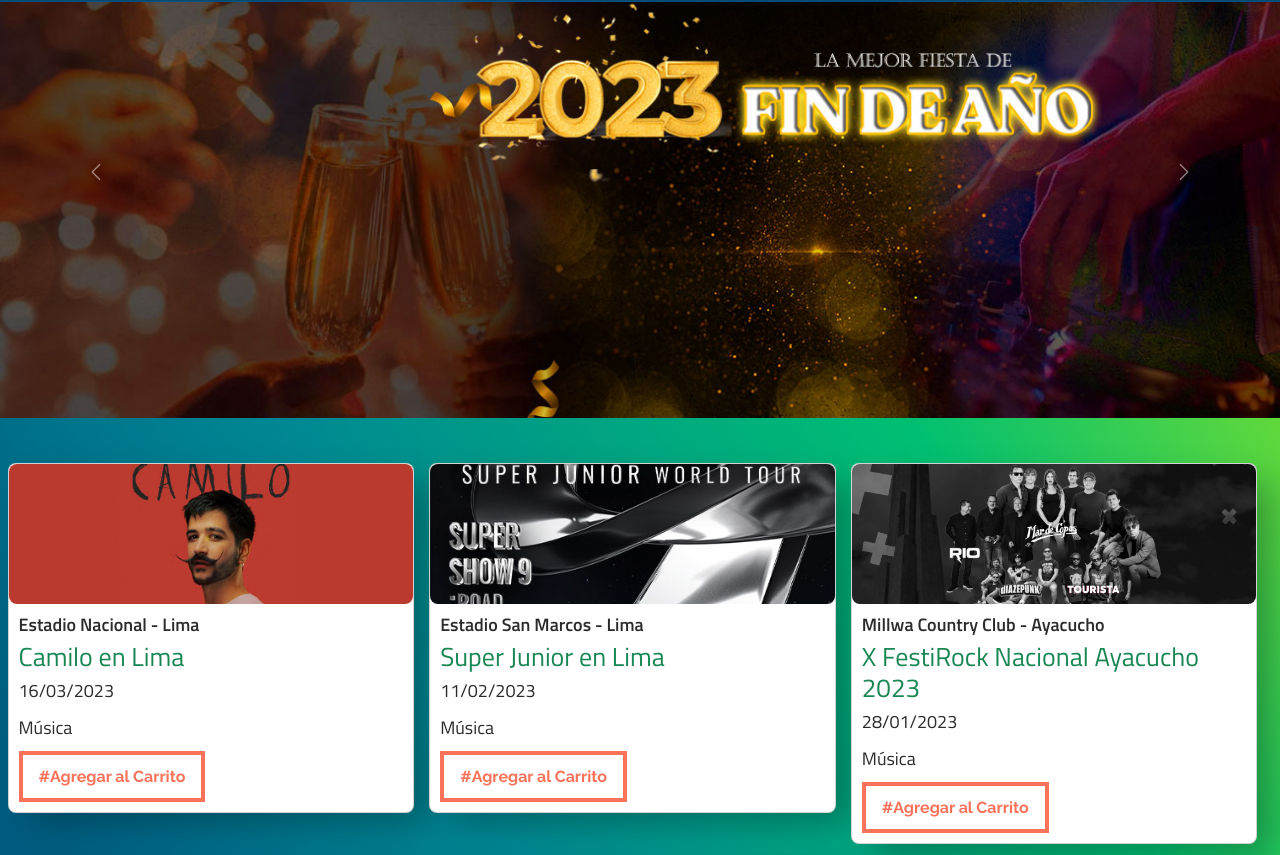
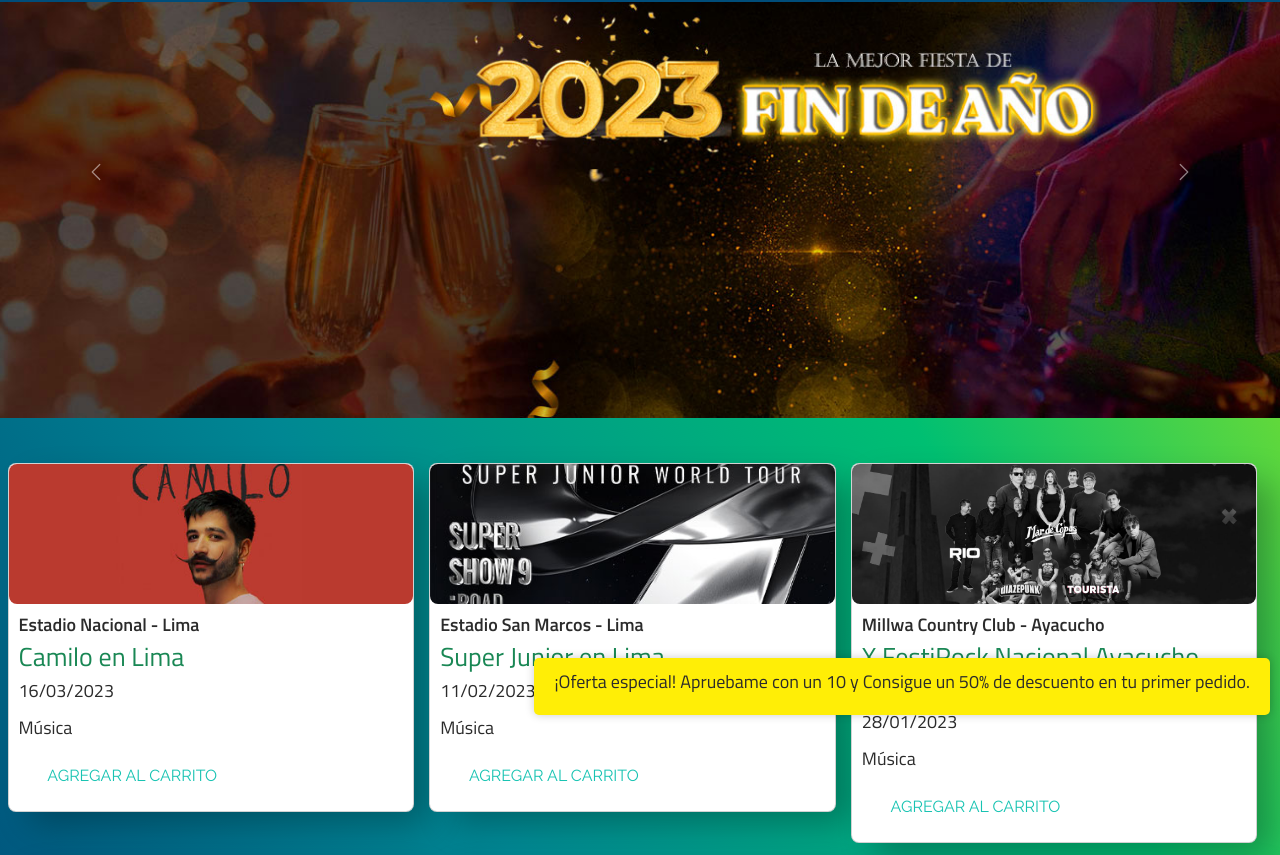
Before and after one commit to pbuitron/Javascript, a plain HTML site: page index.html in a window 1280 px wide. Shown: the part 75-930 px from the top of the page. Drawn offline with nearby package versions, Linux system fonts and the light colour scheme; some packages are replaced by stand-ins of ours; a script that the page names is missing.

Commit message:
Trabajo final modificado

```diff
--- a/index.html
+++ b/index.html
@@ -105,6 +105,9 @@
         </div>
 
     </section>
+    <div id="mensaje-flotante" style="display: none;">
+        <p>¡Oferta especial! Apruebame con un 10 y Consigue un 50% de descuento en tu primer pedido.</p>
+      </div>
 
 
 
--- a/js/app.js
+++ b/js/app.js
@@ -83,8 +83,10 @@ function cardsDOM() {
           <h5 class="card-title text-success"><strong> ${conciertos.descripcion}</strong></h5>
           <p class="card-text">${conciertos.fechaDePresentacion}</p>
           <p class="card-text">${conciertos.categoria}</p>
-          <button class="button" id = "btn${conciertos.item}">#Agregar al Carrito</button>
-        </div>
+
+          <button class="button" id = "btn${conciertos.item}">Agregar al Carrito</button>
+
+          </div>
       </div>
         `;
         contenedorPadre.appendChild(contenedorCards);
@@ -197,10 +199,10 @@ function mostrarCarrito(carrito) {
 
         eliminar.addEventListener("click", () => {
 
-          eliminarDelCarrito(concierto.item);
+            eliminarDelCarrito(concierto.item);
         })
     })
-   calcularTotal();
+    calcularTotal();
 }
 const aumenta = (item) => {
     const entradaEnCarrito = carrito.find(entrada => entrada.item === item);
@@ -275,7 +277,7 @@ const eliminarDelCarrito = (item) => {
 
 
     const entrada = carrito.find(entrada => entrada.item === item);
-   const indice = carrito.indexOf(entrada);
+    const indice = carrito.indexOf(entrada);
 
     carrito.splice(indice, 1);
     localStorage.setItem("carrito", JSON.stringify(carrito));
@@ -285,13 +287,13 @@ const eliminarDelCarrito = (item) => {
 
 }
 
-function calcularTotal(){
+function calcularTotal() {
     const PrintSubtotal = document.querySelector(`.subtotal`);
     const PrintIgv = document.querySelector(`.igv`)
-    const PrintTotal =document.querySelector(`.totalVenta`)
+    const PrintTotal = document.querySelector(`.totalVenta`)
 
     // Se calcula el total de cada producto en el carrito
-    carrito.forEach((producto) =>{
+    carrito.forEach((producto) => {
         producto.total = producto.cantidad * producto.precio
     });
 
@@ -313,3 +315,22 @@ function calcularTotal(){
     PrintTotal.innerHTML = `S/. ${precioVentaRedondeado}`
 
 }
+
+const nuevaPromesa = new Promise((resolve, reject) => {
+
+    const mensajeFlotante = document.getElementById("mensaje-flotante");
+    mensajeFlotante.style.display = "block";
+
+        setTimeout(() => {
+      mensajeFlotante.style.display = "none";
+      resolve();
+    }, 10000);
+  });
+
+  nuevaPromesa.then(() => {
+    console.log("Solicitud de aprobación completa");
+  });
+
+  nuevaPromesa.catch((error) => {
+    console.error(error);
+  });
--- a/partials/Paginas/_cards.scss
+++ b/partials/Paginas/_cards.scss
@@ -22,18 +22,51 @@ border-radius:0.8rem;
 .col{
     justify-content: center;
 }
-.button {
-    padding: 0.6em 1em;
-    border: 4px solid #fa725a;
-    transition: ease-in-out 0.3s;
+button {
+    padding: 0.8em 1.8em;
+    border: 0px solid #17C3B2;
+    position: relative;
+    overflow: hidden;
     background-color: transparent;
-    color: #fa725a;
-    font-weight: bolder;
+    text-align: center;
+    text-transform: uppercase;
     font-size: 16px;
+    transition: .3s;
+    z-index: 1;
+    font-family: inherit;
+    color: #17C3B2;
    }
 
-   .button:hover {
-    transform: scale(1.2) rotate(10deg);
-    background-color: #fa725a;
-    color: white;
+   button::before {
+    content: '';
+    width: 0;
+    height:400%;
+    position: absolute;
+    top: 50%;
+    left: 50%;
+    transform: translate(-50%, -50%) rotate(45deg);
+    background: #17C3B2;
+    transition: .5s ease;
+    display: block;
+    z-index: -1;
    }
+
+   button:hover::before {
+    width: 105%;
+   }
+
+   button:hover {
+    color: #111;
+   }
+
+
+   #mensaje-flotante {
+    position: fixed;
+    bottom: 10px;
+    right: 10px;
+    background-color: rgb(255, 238, 6);
+    padding: 10px 20px;
+    border-radius: 5px;
+    box-shadow: 0 0 10px rgba(0, 0, 0, 0.2);
+    z-index: 9999;
+  }
```
Also changed, not shown: styles/styles.css, 1 other file.
